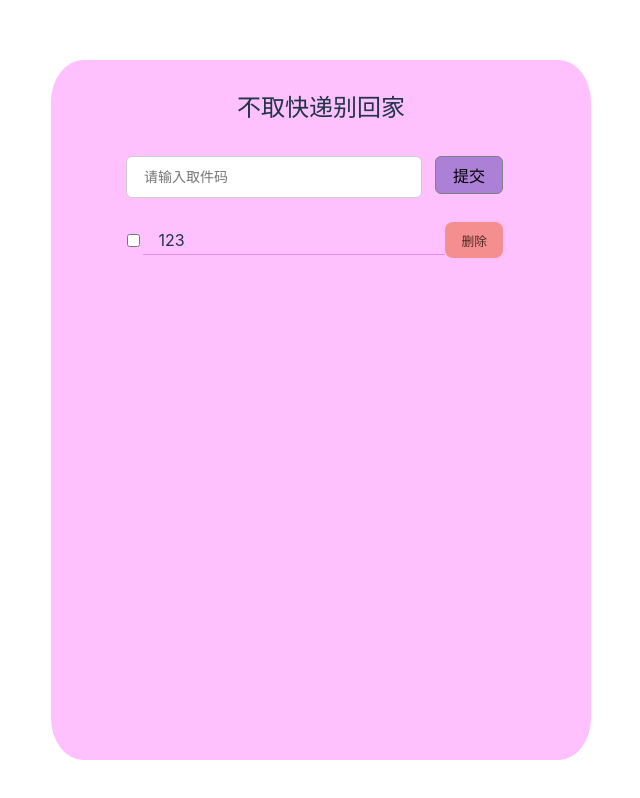
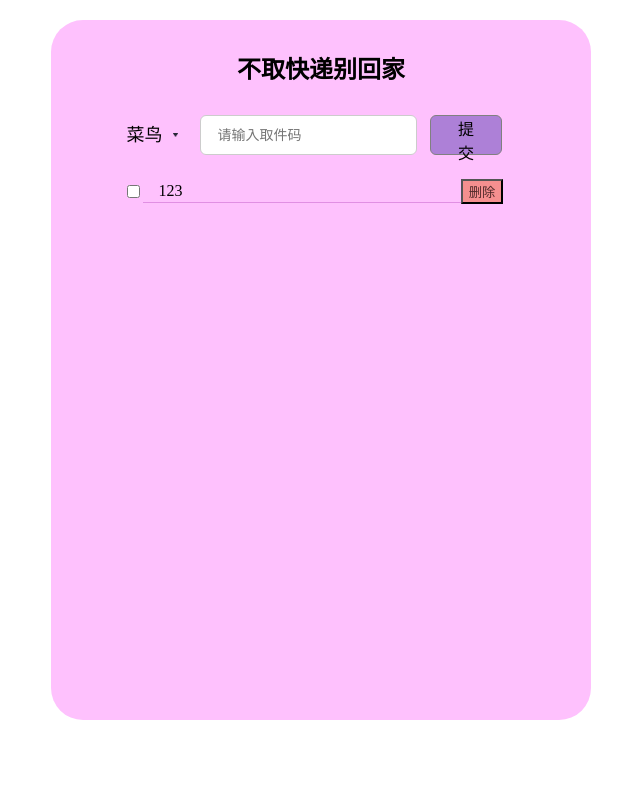
Before and after one commit to JacksonYaooo/packageNum, a Vue app: page / in a window 1280 px wide. Shown: the whole page, without its empty margins (319-959 px from the left). Built offline with nearby package versions, Linux system fonts and the light colour scheme.

Commit message:
feat: 增加下拉框

```diff
--- a/src/App.vue
+++ b/src/App.vue
@@ -20,6 +20,7 @@ const insertTodo = (e) => {
   height: 700px;
   width: 540px;
   background-color: rgb(254, 193, 253);
-  border-radius: 6%;
+  border-radius: 32px;
+  margin: auto;
 }
 </style>
--- a/src/components/Header.vue
+++ b/src/components/Header.vue
@@ -2,8 +2,13 @@
   <div class="header">
     <h2>不取快递别回家</h2>
     <div class="num">
+      <select class="select">
+        <option value="1">菜鸟</option>
+        <option value="2">兔喜</option>
+      </select>
       <input type="text" placeholder="请输入取件码" v-model="inputValue">
       <button @click="add">提交</button>
+
     </div>
   </div>
 </template>
@@ -12,39 +17,63 @@
 import { ref } from 'vue';
 import { defineEmits } from 'vue';
 const inputValue = ref('')
-const add = function(){
-  emit('add-todo',inputValue.value)
+const add = function () {
+  emit('add-todo', inputValue.value)
   inputValue.value = ''
 }
 const emit = defineEmits(['add-todo'])
 </script>
 
 <style scoped>
-h2{
+h2 {
   padding: 30px 0 10px 0;
+  text-align: center;
 }
-.num input{
-  width: 260px;
-  height: 28px;
+
+.num {
+  display: flex;
+  height: 40px;
+  width: 72%;
+  margin: 0 auto;
+  justify-content: space-between;
+}
+
+.num input {
+  flex: 1;
   font-size: 14px;
   border: 1px solid #ccc;
   border-radius: 6px;
   padding: 6px 17px;
+  margin: 0 13px;
+}
+
+.num button {
+  background-color: rgb(173, 128, 215);
+  font-size: 16px;
+  padding: 0 20px;
+  border: 1px solid #808080;
+  border-radius: 6px;
+  /* padding: 6px 17px; */
   margin-right: 13px;
 }
-.num button{
-  height: 38px;
-  background-color: rgb(173, 128, 215);
-  font-size: 16px;
-  border: 1px solid #808080;
-  border-radius: 6px;
-  padding: 6px 17px;
-  margin-right: 13px;
-}
+
 .num input:focus {
   outline: none;
   border-color: rgba(82, 168, 236, 0.8);
   box-shadow: inset 0 1px 1px rgba(0, 0, 0, 0.075),
     0 0 8px rgba(82, 168, 236, 0.6);
 }
-</style>
+
+.select {
+  outline: 0;
+  border: none;
+  color: #000000;
+  appearance: none;
+  -moz-appearance: none;
+  -webkit-appearance: none;
+  background: url("../assets/三角.png") no-repeat scroll right center transparent;
+  padding-right: 1rem;
+  margin-right: 8px;
+  background-size: 10% 10%;
+  font-size: 18px;
+}</style>
--- a/src/main.js
+++ b/src/main.js
@@ -1,5 +1,4 @@
 import { createApp } from 'vue'
-import './style.css'
 import App from './App.vue'
 
 createApp(App).mount('#app')
--- a/src/style.css
+++ /dev/null
@@ -1,89 +0,0 @@
-:root {
-  font-family: Inter, system-ui, Avenir, Helvetica, Arial, sans-serif;
-  line-height: 1.5;
-  font-weight: 400;
-
-  color-scheme: light dark;
-  color: rgba(255, 255, 255, 0.87);
-  background-color: #242424;
-
-  font-synthesis: none;
-  text-rendering: optimizeLegibility;
-  -webkit-font-smoothing: antialiased;
-  -moz-osx-font-smoothing: grayscale;
-  -webkit-text-size-adjust: 100%;
-}
-
-a {
-  font-weight: 500;
-  color: #646cff;
-  text-decoration: inherit;
-}
-a:hover {
-  color: #535bf2;
-}
-
-a {
-  font-weight: 500;
-  color: #646cff;
-  text-decoration: inherit;
-}
-a:hover {
-  color: #535bf2;
-}
-
-body {
-  margin: 0;
-  display: flex;
-  place-items: center;
-  min-width: 320px;
-  min-height: 100vh;
-}
-
-h1 {
-  font-size: 3.2em;
-  line-height: 1.1;
-}
-
-button {
-  border-radius: 8px;
-  border: 1px solid transparent;
-  padding: 0.6em 1.2em;
-  font-size: 0.8em;
-  font-weight: 500;
-  font-family: inherit;
-  background-color: #1a1a1a;
-  cursor: pointer;
-  transition: border-color 0.25s;
-}
-button:hover {
-  border-color: #646cff;
-}
-button:focus,
-button:focus-visible {
-  outline: 4px auto -webkit-focus-ring-color;
-}
-
-.card {
-  padding: 2em;
-}
-
-#app {
-  max-width: 1280px;
-  margin: 0 auto;
-  padding: 2rem;
-  text-align: center;
-}
-
-@media (prefers-color-scheme: light) {
-  :root {
-    color: #213547;
-    background-color: #ffffff;
-  }
-  a:hover {
-    color: #747bff;
-  }
-  button {
-    background-color: #f9f9f9;
-  }
-}
```
Also changed, not shown: src/assets/romantic spring.jpg (added), src/assets/三角.png (added).
